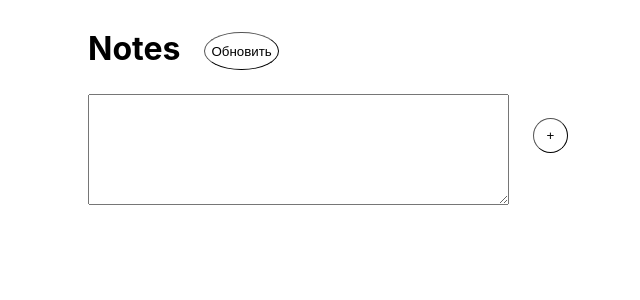
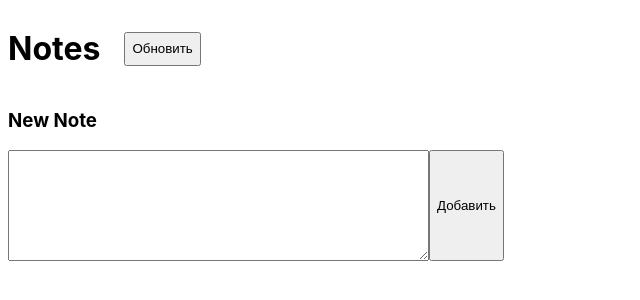
Before and after one commit to YaChugunov/Netology-RA35-Homework-LifecycleHTTP-CRUD, a React (Create React App) app: page / in a window 1280 px wide. Shown: the top 300 px of the page, without its empty margins (0-640 px from the left). Built offline with nearby package versions, Linux system fonts and the light colour scheme.

Commit message:
3 files modified

```diff
--- a/src/Form/Form.jsx
+++ b/src/Form/Form.jsx
@@ -28,9 +28,9 @@ export default function Form(props) {
               onChange={handleChange}
             />
           </div>
-          <div>
-            <button type="submit">Добавить</button>
-          </div>
+        </div>
+        <div>
+          <button type="submit">Добавить</button>
         </div>
       </form>
     </>
--- a/src/Main/Main.jsx
+++ b/src/Main/Main.jsx
@@ -67,25 +67,26 @@ export default function Main() {
 
   return (
     <div onLoad={loadNotes}>
-      <span>
+      <div className="notes-header">
         <h1>Notes</h1>
         <button type="button" onClick={loadActualNotes} className="update">
           Обновить
         </button>
-      </span>
+      </div>
+      <h3>New Note</h3>
       <form onSubmit={handleSubmit} className="form">
-        <span>
+        <div className="notes-new">
           <textarea
             value={form.content}
             onChange={handleChange}
             rows="7"
             cols="50"
           />
-          <button className="send">+</button>
-        </span>
+          <button className="notes-send">Добавить</button>
+        </div>
       </form>
 
-      <div className="notes">
+      <div className="notes-list">
         <ItemList notes={notes} handleDelete={handleDelete} />
       </div>
     </div>
--- a/src/style.css
+++ b/src/style.css
@@ -1,4 +1,5 @@
 h1,
+h3,
 p {
   font-family: -apple-system, BlinkMacSystemFont, 'Segoe UI', Roboto, Oxygen,
     Ubuntu, Cantarell, 'Open Sans', 'Helvetica Neue', sans-serif;
@@ -19,22 +20,8 @@ input {
   height: 32px;
   font-size: 14px;
 }
-input[type='text'][name='inputName'] {
-  height: 32px;
-}
-input[type='number'][name='inputTimezone'] {
-  width: 120px;
-  text-align: center;
-}
 button {
-  height: 38px;
-}
-
-.formName {
-  margin: 0 2px;
-}
-.formTimezone {
-  margin: 0 2px;
+  height: auto;
 }
 
 .notes {
@@ -49,7 +36,7 @@ button {
   width: 20rem;
   height: 20rem;
   font-size: 2rem;
-  margin: 1rem;
+  margin: 1rem 0;
   border: 1px solid #000;
   position: relative;
   overflow: auto;
@@ -64,9 +51,13 @@ button {
 .note-close,
 .send {
   cursor: pointer;
-  background: #fff;
-  border-width: 1;
-  border-radius: 50%;
+}
+.update {
+  margin: 1.5rem;
+}
+.send {
+}
+.note-close {
   margin: 1.5rem;
 }
 
@@ -82,21 +73,14 @@ button {
   height: 35px;
 }
 
-span {
+.notes-header {
   display: flex;
-  margin-left: 5rem;
+  margin-bottom: 1rem;
 }
-
-img {
-  display: block;
-  padding: 0;
-  margin: 0;
-  width: 20px;
-  height: 25px;
-  margin: 0 auto;
+.notes-new {
+  display: flex;
+  margin-bottom: 1rem;
 }
 
 .send {
-  width: 35px;
-  height: 35px;
 }
```
